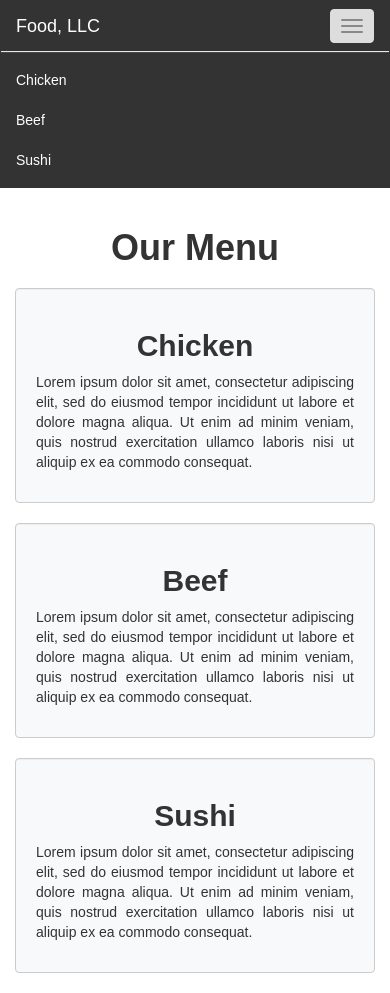
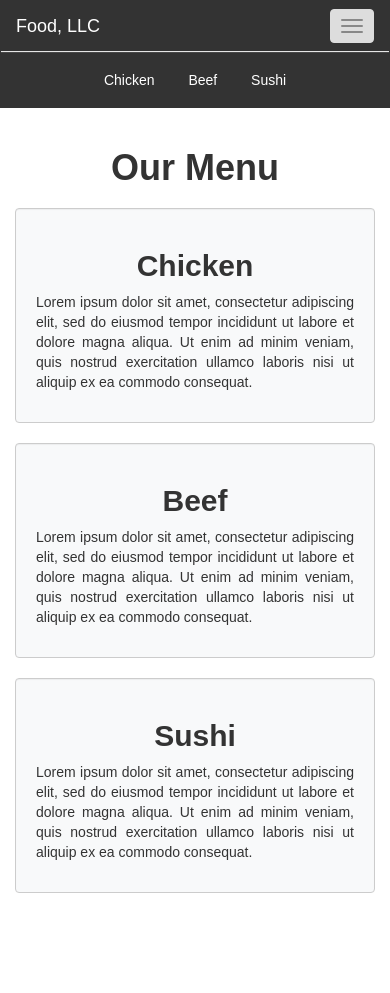
Before and after one commit to Durga0863/module3-solution, a plain HTML site: page index.html in a window 390 px wide. Both pictures are taken after a click on the button 352 px from the left and 26 px from the top of the page. After the commit the page ends 913 px from the top, so only its background shows below. Drawn offline with nearby package versions, Linux system fonts and the light colour scheme.

Commit message:
Update styles.css

```diff
--- a/css/styles.css
+++ b/css/styles.css
@@ -11,10 +11,7 @@ body {
   border-color: #333;
 }
 
-.navbar-default .navbar-brand {
-  color: white !important;
-}
-
+.navbar-default .navbar-brand,
 .navbar-default .navbar-nav > li > a {
   color: white !important;
 }
@@ -26,7 +23,7 @@ h1 {
   font-weight: bold;
 }
 
-/* Chicken Section Styling */
+/* Menu Section Styling */
 .well {
   background-color: #f8f9fa;
   padding: 20px;
@@ -42,3 +39,18 @@ h1 {
 .well p {
   text-align: justify;
 }
+/* Centering dropdown menu items in mobile view */
+@media (max-width: 767px) {
+  .navbar-nav {
+    text-align: center; /* Center the menu items */
+  }
+
+  .navbar-nav > li {
+    float: none; /* Remove default float */
+    display: inline-block; /* Align items horizontally */
+  }
+
+  .navbar-nav > li > a {
+    display: inline-block; /* Align links properly */
+  }
+}
```
